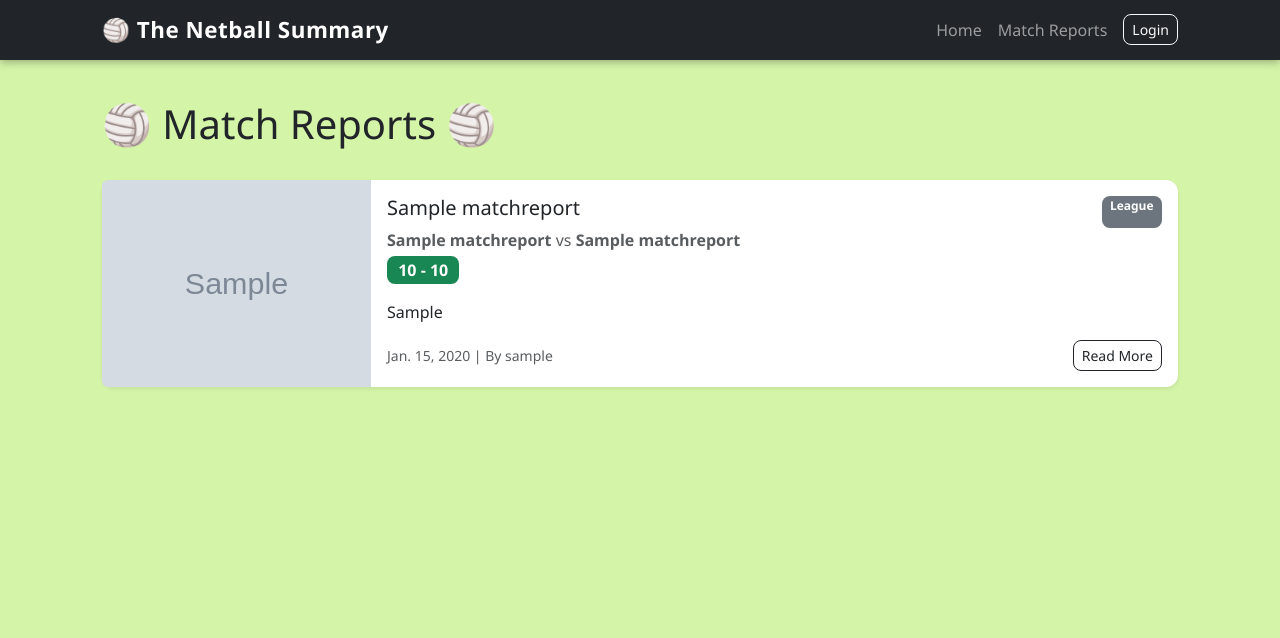
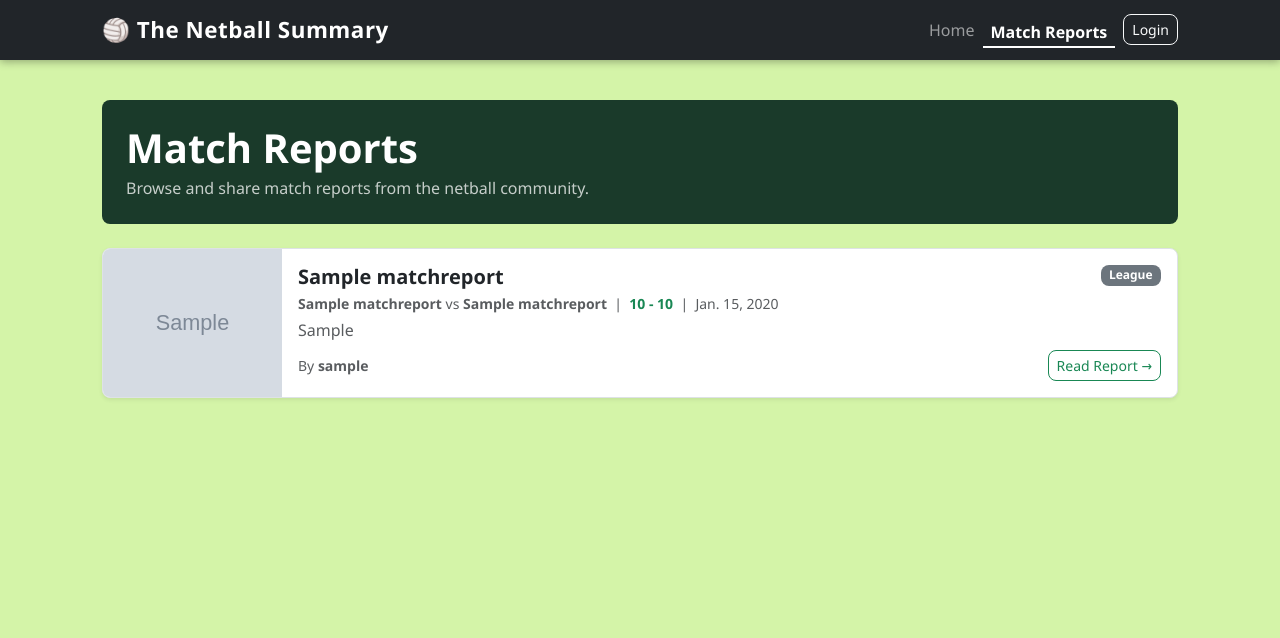
Before and after one commit to YemsAla/the_netball_summary, a Django app: page /reports/reports/ in a window 1280 px wide. Shown: the top 638 px of the page. Run offline with Django 4.2, Linux system fonts and the light colour scheme; tables that the repository leaves empty hold one stand-in row (values such as "Sample post"); grey boxes marked "Sample" are stand-in pictures.

Commit message:
feat: add active nav states and distinct reports list page
- Add active nav link highlighting using request.path in base.html
- Update navlink styling
- Add View All Reports button to homepage recent reports section

```diff
--- a/match_reports/static/match_reports/css/style.css
+++ b/match_reports/static/match_reports/css/style.css
@@ -25,6 +25,11 @@ main {
     font-size: 1.4rem;
     font-weight: bold;
     letter-spacing: 0.5px;
+}
+
+.navbar .nav-link.active {
+    border-bottom: 2px solid white;
+    padding-bottom: 2px;
 }
 
 /* Hero */
--- a/match_reports/templates/match_reports/base.html
+++ b/match_reports/templates/match_reports/base.html
@@ -20,10 +20,10 @@
             <div class="collapse navbar-collapse" id="navbarNav">
                 <ul class="navbar-nav ms-auto align-items-center">
                     <li class="nav-item">
-                        <a class="nav-link" href="{% url 'home' %}">Home</a>
+                        <a class="nav-link {% if request.path == '/' %}active fw-bold text-white{% endif %}" href="{% url 'home' %}">Home</a>
                     </li>
                     <li class="nav-item">
-                        <a class="nav-link" href="{% url 'report_list' %}">Match Reports</a>
+                        <a class="nav-link {% if '/reports/' in request.path %}active fw-bold text-white{% endif %}" href="{% url 'report_list' %}">Match Reports</a>
                     </li>
                     {% if user.is_authenticated %}
                         <li class="nav-item">
--- a/match_reports/templates/match_reports/report_list.html
+++ b/match_reports/templates/match_reports/report_list.html
@@ -1,4 +1,91 @@
 {% extends "match_reports/base.html" %}
+{% load static %}
+
+{% block content %}
+
+<!-- PAGE BANNER -->
+<div class="p-4 mb-4 rounded-3" style="background-color: #1a3a2a; color: white;">
+    <div class="d-flex justify-content-between align-items-center">
+        <div>
+            <h1 class="fw-bold mb-1">Match Reports</h1>
+            <p class="mb-0 opacity-75">Browse and share match reports from the netball community.</p>
+        </div>
+        {% if user.is_authenticated %}
+            <a href="{% url 'report-create' %}" class="btn btn-success">+ Add Match Report</a>
+        {% endif %}
+    </div>
+</div>
+
+<!-- REPORTS LIST -->
+{% for report in reports %}
+    <div class="row mb-3 g-0 border rounded-3 overflow-hidden shadow-sm bg-white">
+
+        {% if report.image %}
+            <div class="col-md-2">
+                <img src="{{ report.image.url }}" class="img-fluid h-100 w-100" style="object-fit: cover;" alt="{{ report.title }}">
+            </div>
+        {% endif %}
+
+        <div class="col p-3">
+            <div class="d-flex justify-content-between align-items-start">
+                <h5 class="mb-1">
+                    <a href="{% url 'report_detail' report.pk %}" class="text-decoration-none text-dark fw-bold">{{ report.title }}</a>
+                </h5>
+                <span class="badge bg-secondary ms-2">{{ report.get_match_type_display }}</span>
+            </div>
+
+            <p class="mb-1 text-muted small">
+                <strong>{{ report.team_name }}</strong> vs <strong>{{ report.opponent_name }}</strong>
+                &nbsp;|&nbsp;
+                <span class="fw-bold text-success">{{ report.team_score }} - {{ report.opponent_score }}</span>
+                &nbsp;|&nbsp;
+                {{ report.match_date }}
+            </p>
+
+            <p class="mb-2 text-muted">{{ report.match_report|truncatewords:25 }}</p>
+
+            <div class="d-flex justify-content-between align-items-center">
+                <small class="text-muted">By <strong>{{ report.user.username }}</strong></small>
+                <a href="{% url 'report_detail' report.pk %}" class="btn btn-sm btn-outline-success">Read Report →</a>
+            </div>
+        </div>
+    </div>
+
+{% empty %}
+    <div class="text-center mt-5">
+        <p class="text-muted fs-5">No match reports yet.</p>
+        {% if user.is_authenticated %}
+            <a href="{% url 'report-create' %}" class="btn btn-success">+ Add the first one</a>
+        {% endif %}
+    </div>
+{% endfor %}
+
+<!-- PAGINATION -->
+{% if is_paginated %}
+    <nav class="mt-4">
+        <ul class="pagination justify-content-center">
+            {% if page_obj.has_previous %}
+                <li class="page-item">
+                    <a class="page-link" href="?page={{ page_obj.previous_page_number }}">Previous</a>
+                </li>
+            {% endif %}
+            <li class="page-item disabled">
+                <span class="page-link">Page {{ page_obj.number }} of {{ page_obj.paginator.num_pages }}</span>
+            </li>
+            {% if page_obj.has_next %}
+                <li class="page-item">
+                    <a class="page-link" href="?page={{ page_obj.next_page_number }}">Next</a>
+                </li>
+            {% endif %}
+        </ul>
+    </nav>
+{% endif %}
+
+{% endblock %}
+
+
+
+{% comment %} {% extends "match_reports/base.html" %}
 {% load static %}
 
 
@@ -72,4 +159,4 @@
     </nav>
 {% endif %}
 
-{% endblock %}
+{% endblock %} {% endcomment %}
```
